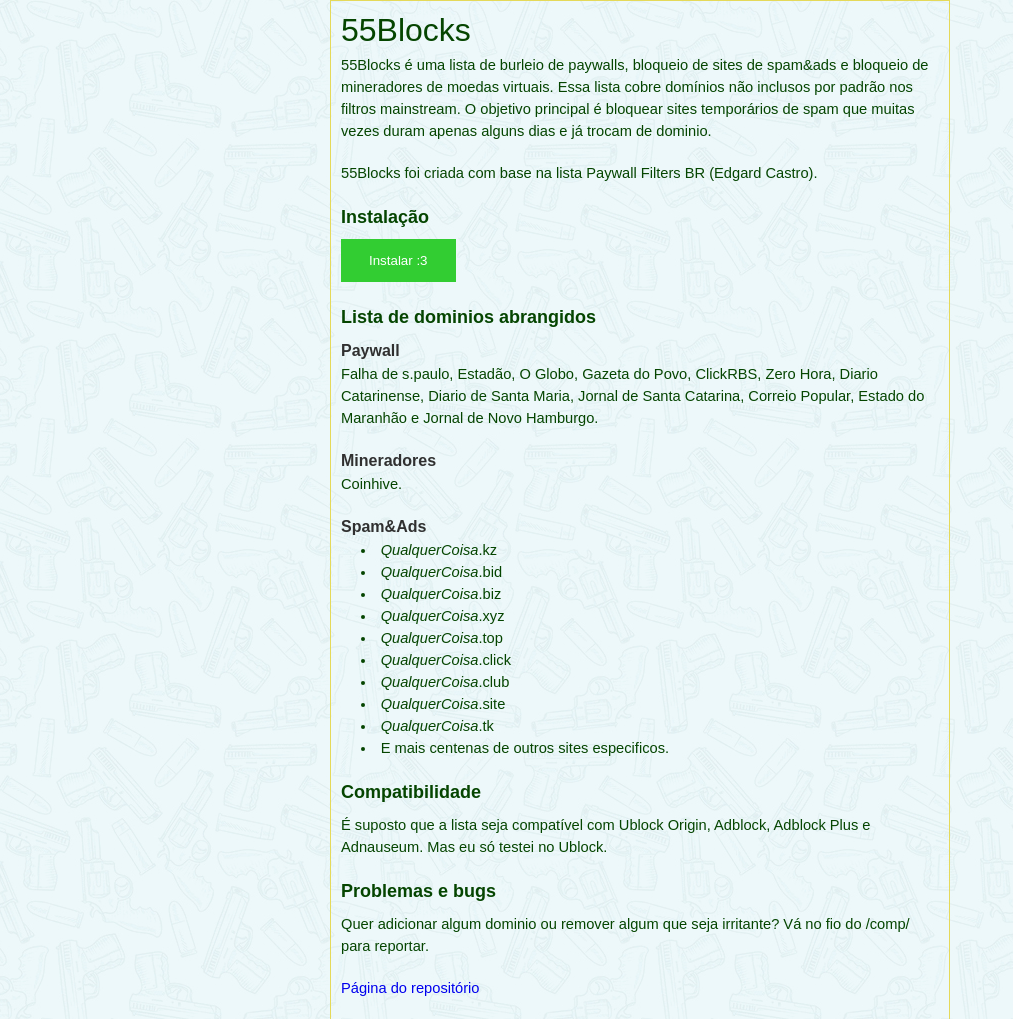
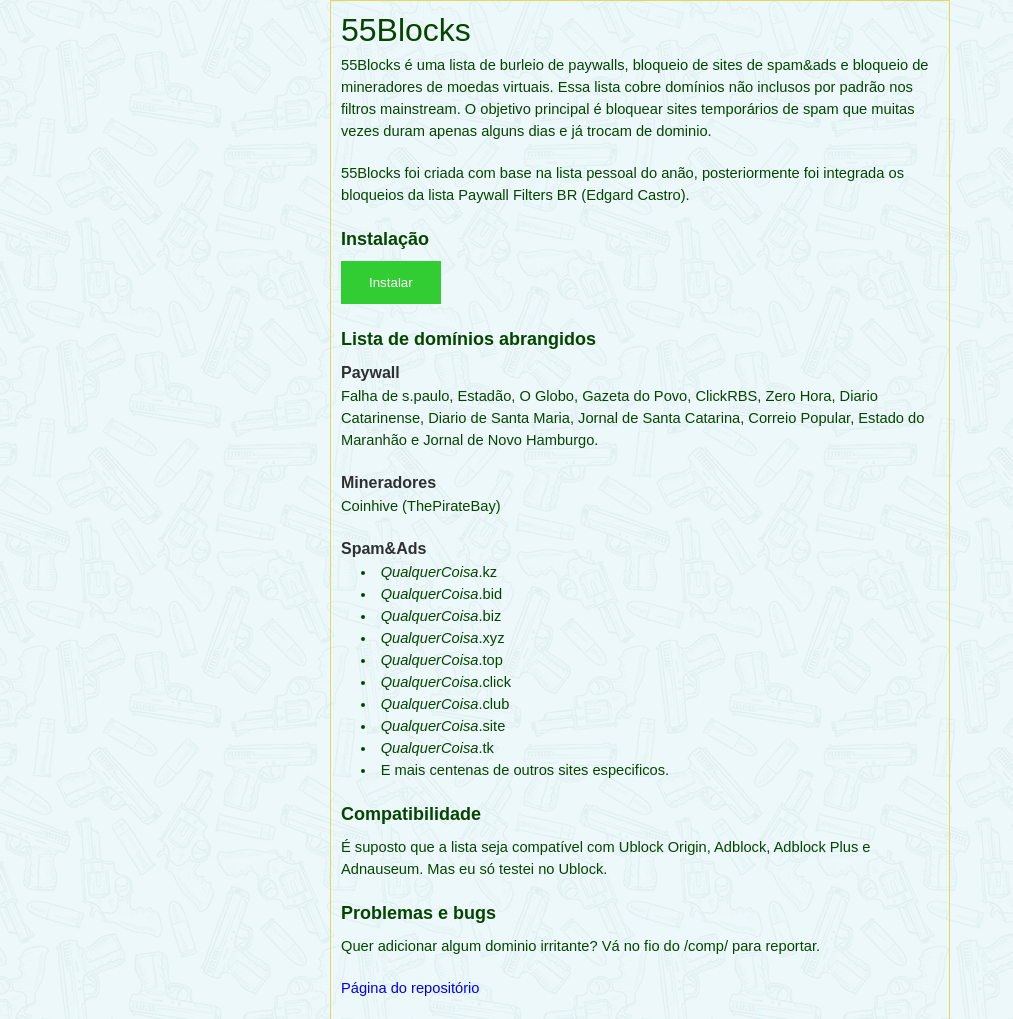
Before and after one commit to acarajebaiano/acarajebaiano.github.io, a plain HTML site: page index.html in a window 1280 px wide. Shown: the part 366-1385 px from the top of the page, without its empty margins (0-1013 px from the left). Drawn offline with Linux system fonts and the light colour scheme.

Commit message:
melhorias

```diff
--- a/index.html
+++ b/index.html
@@ -27,22 +27,25 @@
         	<div id="reply2">
           		<h1>55Blocks</h1>
 					<p>55Blocks é uma lista de burleio de paywalls, bloqueio de sites de spam&ads e bloqueio de mineradores de moedas virtuais. Essa lista cobre domínios não inclusos por padrão nos filtros mainstream. O objetivo principal é bloquear sites temporários de spam que muitas vezes duram apenas alguns dias e já trocam de dominio.</p>
-					<p>55Blocks foi criada com base na lista Paywall Filters BR (Edgard Castro).</p>
+					<p>55Blocks foi criada com base na lista pessoal do anão, posteriormente foi integrada os bloqueios da lista Paywall Filters BR (Edgard Castro).</p>
 				<h3>Instalação</h3>
 
 					<div class="instalar">
-						<button class="btn success"><a href="abp://subscribe/?location=https://raw.githubusercontent.com/55Blocks/55Blocks/master/55blocks.txt&title=55Blocks">Instalar :3</a></button>
+						<button class="btn success"><a href="abp://subscribe/?location=https://raw.githubusercontent.com/55Blocks/55Blocks/master/55blocks.txt&title=55Blocks">Instalar</a></button>
 					</div>
 					<!--
 					<p>Clique <a href="abp://subscribe/?location=https://raw.githubusercontent.com/55Blocks/55Blocks/master/55blocks.txt&title=55Blocks">aqui</a> para instalar a última versão do 55Blocks.</p>
 					-->
 
 					<br>
-				<h3>Lista de dominios abrangidos</h3>
+				<h3>Lista de domínios abrangidos</h3>
+
 					<h4>Paywall</h4>
 					<p>Falha de s.paulo, Estadão, O Globo, Gazeta do Povo, ClickRBS, Zero Hora, Diario Catarinense, Diario de Santa Maria, Jornal de Santa Catarina, Correio Popular, Estado do Maranhão e Jornal de Novo Hamburgo.</p>
+
 					<h4>Mineradores</h4>
-					<p>Coinhive.</p>
+					<p>Coinhive (ThePirateBay)</p>
+
 					<h4>Spam&Ads</h4>
 					<ul>
 						<li><em>QualquerCoisa</em>.kz</li>
@@ -55,13 +58,13 @@
 						<li><em>QualquerCoisa</em>.site</li>
 						<li><em>QualquerCoisa</em>.tk</li>
 						<li>E mais centenas de outros sites especificos.</li>
-
 					</ul>
 
 				<h3>Compatibilidade</h3>
 					<p>É suposto que a lista seja compatível com Ublock Origin, Adblock, Adblock Plus e Adnauseum. Mas eu só testei no Ublock.</p>
+
 				<h3>Problemas e bugs</h3>
-					<p>Quer adicionar algum dominio ou remover algum que seja irritante? Vá no fio do /comp/ para reportar.</p>
+					<p>Quer adicionar algum dominio irritante? Vá no fio do /comp/ para reportar.</p>
 				<p><a href="https://github.com/55Blocks/55Blocks">Página do repositório</a></p>
         	</div>
         </div>
```
